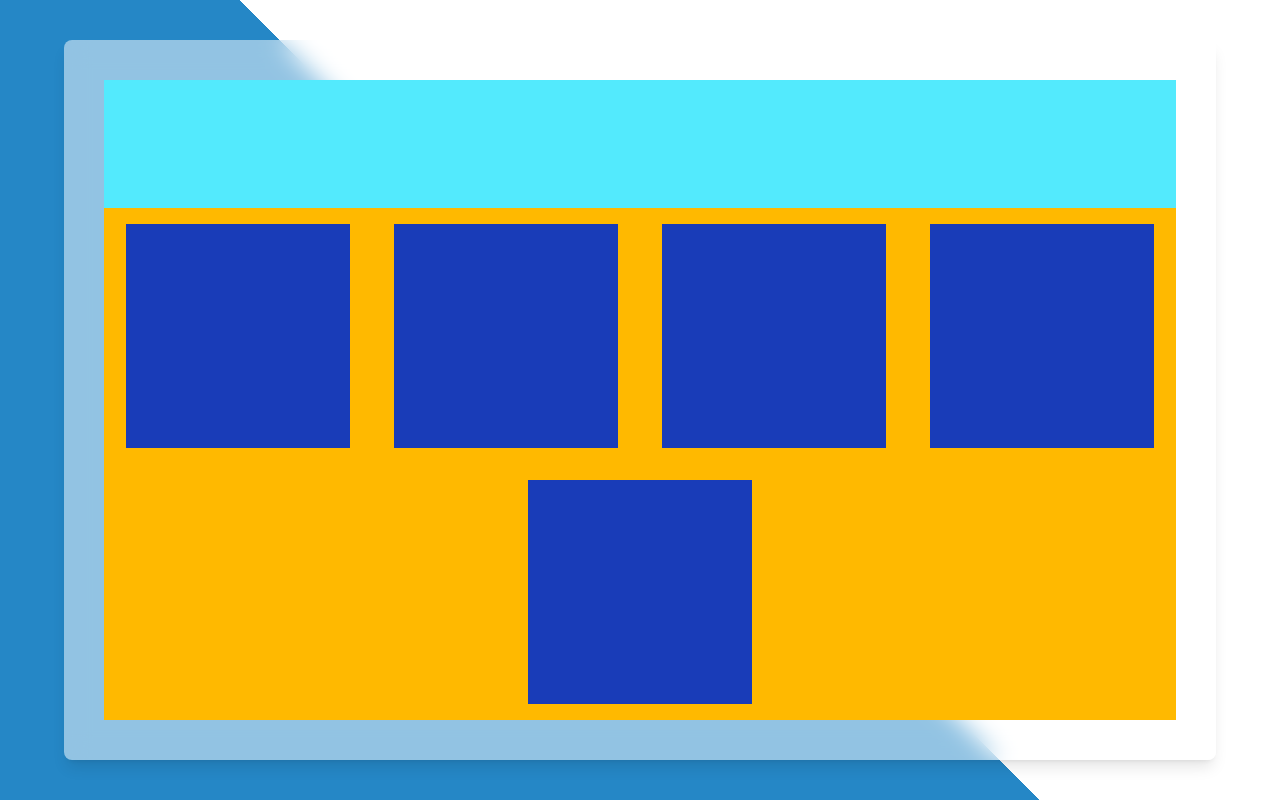
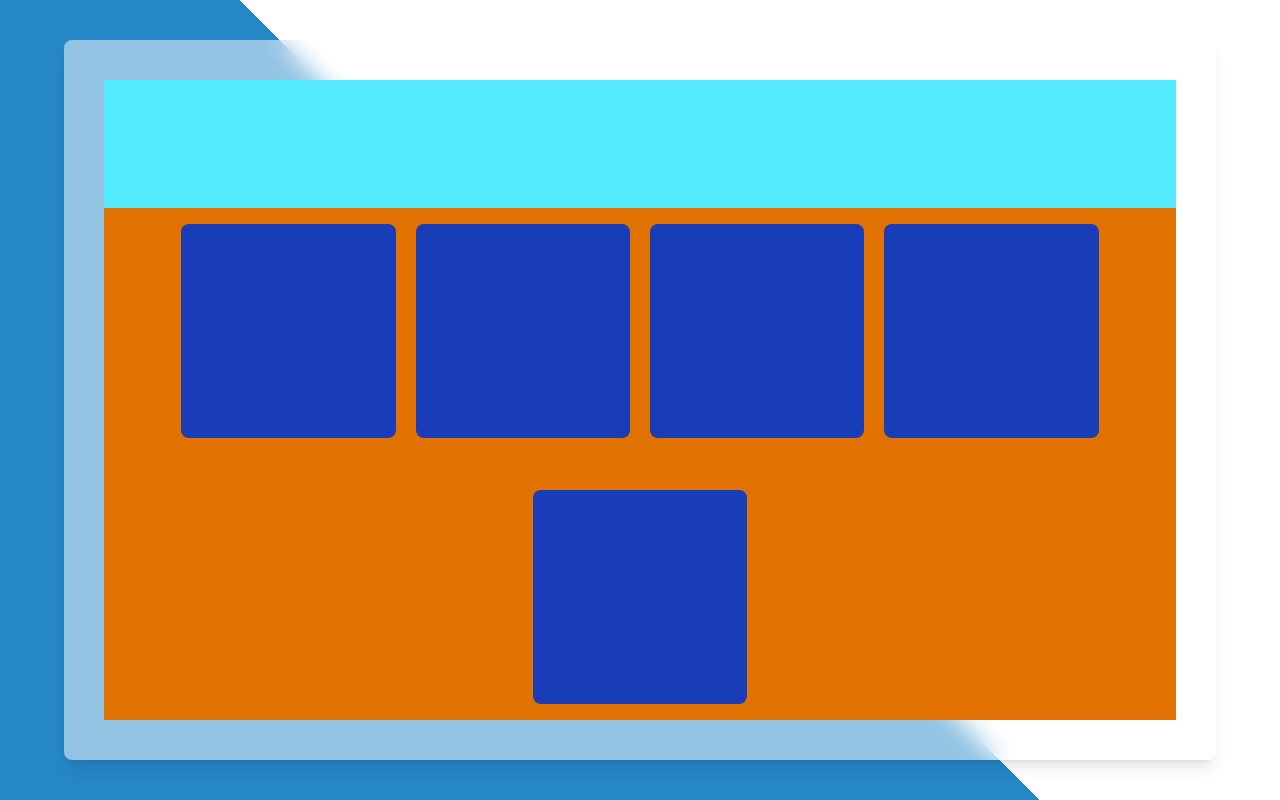
Before and after one commit to IDPA-2025/Leichtathletik-Sporttag-Tool, a Next.js app in the folder sporttag-tool/: page /sports in a window 1280 px wide. Built offline with nearby package versions, Linux system fonts and the light colour scheme.

Commit message:
styling class

```diff
--- a/sporttag-tool/src/app/sports/page.js
+++ b/sporttag-tool/src/app/sports/page.js
@@ -2,22 +2,19 @@
 
 import Link from "next/link";
 
-
 export default function sports() {
+    const square = "bg-blue-800 rounded-lg w-[min(25vw,100px)] md:w-[30%] lg:w-[20%] aspect-square";
     return (
-        <div className="wrapper-container">
-            <div className="transparent-container">
+        <div className="wrapper-container h-screen">
+            <div className="transparent-container h-full">
                 <div className="h-1/5 bg-cyan-300 w-full">
-
                 </div>
-                <div className="flex items-center justify-around flex-wrap bg-amber-400 w-full h-4/5">
-                    <div className="bg-blue-800 w-56 aspect-square"></div>
-                    <div className="bg-blue-800 w-56 aspect-square"></div>
-                    <div className="bg-blue-800 w-56 aspect-square"></div>
-                    <div className="bg-blue-800 w-56 aspect-square"></div>
-                    <div className="bg-blue-800 w-56 aspect-square"></div>
-
-
+                <div className="flex h-4/5 bg-amber-600 w-full justify-center items-center flex-wrap gap-5">
+                    <div className={square}></div>
+                    <div className={square}></div>
+                    <div className={square}></div>
+                    <div className={square}></div>
+                    <div className={square}></div>
                 </div>
             </div>
         </div>
```
